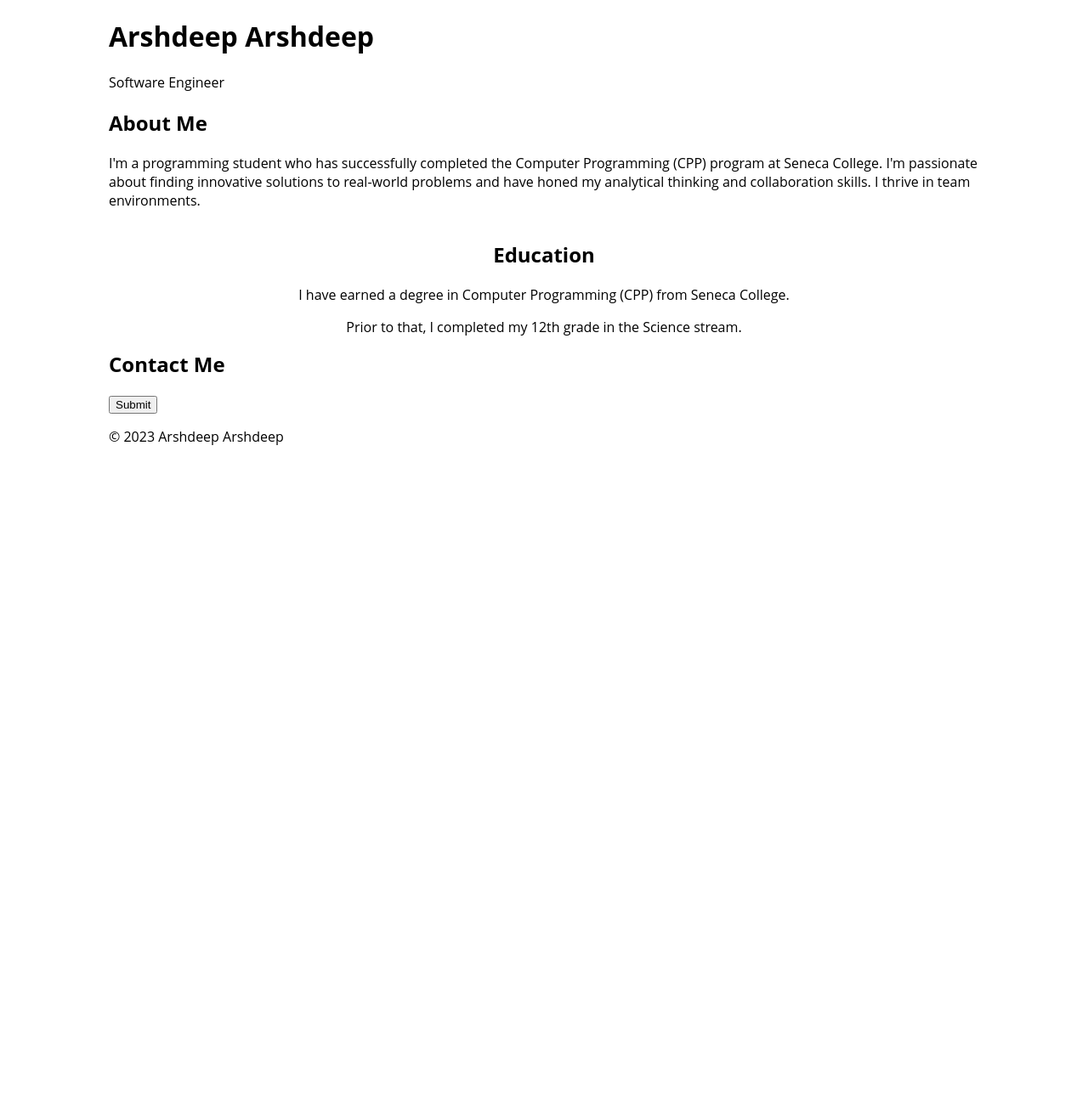
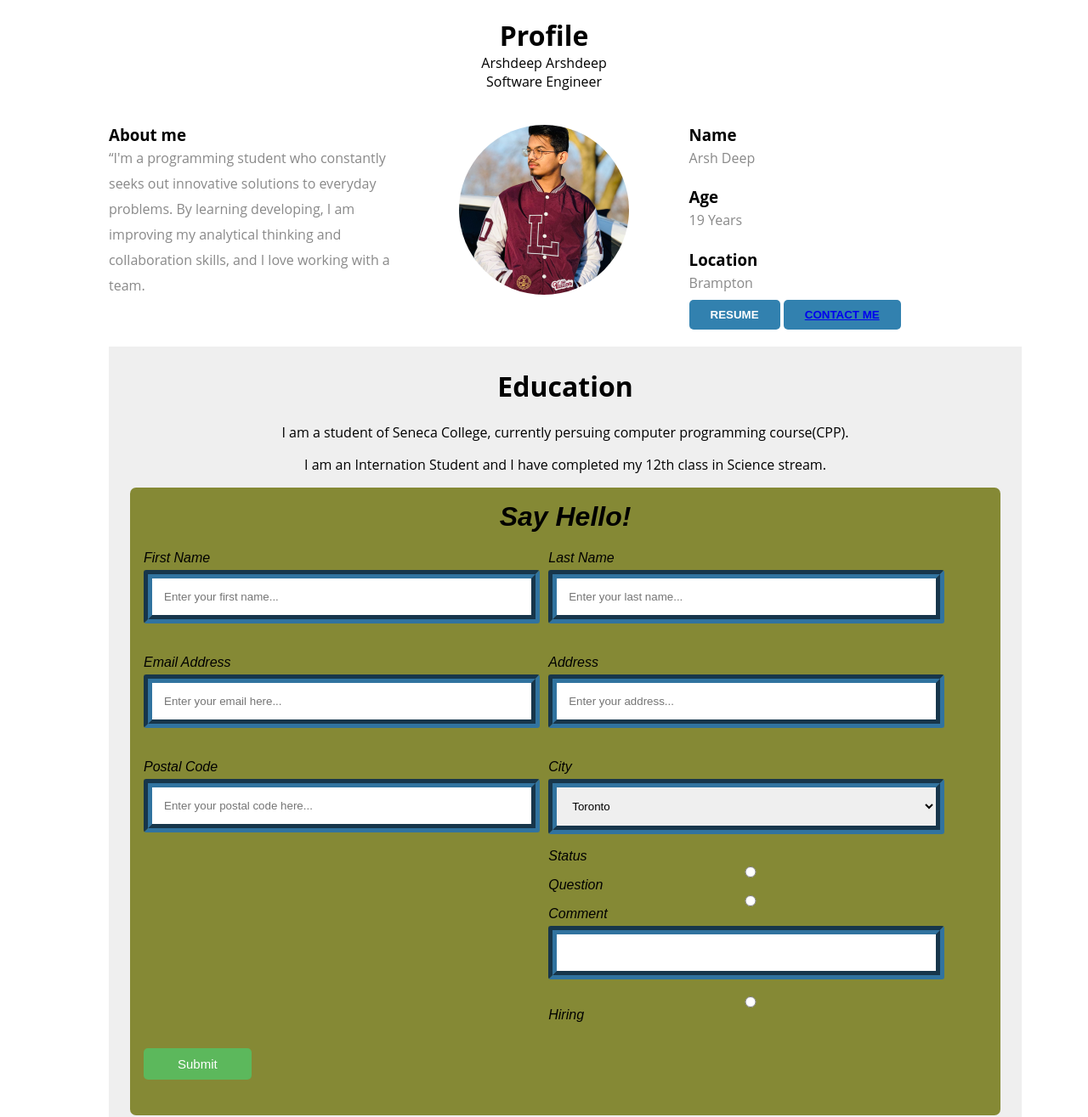
Before and after one commit to Arsh2110/web222.github.io, a plain HTML site: page index.html in a window 1280 px wide. Shown: the top 1315 px of the page at 85% size. Before the commit the page ends 800 px from the top, so only its background shows below. Drawn offline with Linux system fonts and the light colour scheme.

Commit message:
Update index.html

```diff
--- a/index.html
+++ b/index.html
@@ -1,39 +1,130 @@
-<!DOCTYPE html>
-<html lang="en">
-<head>
+<html>
 		<meta charset="UTF-8">
         <meta http-equiv="X-UA-Compatible" content="IE=edge">
         <meta name="viewport" content="width=device-width, initial-scale=1.0">
         <link rel="stylesheet" href="style.css">
-    <title>Arshdeep Arshdeep - Software Engineer Portfolio</title>
-</head>
+        <script src="./script.js"></script>
+		<title>Arshdeep Arshdeep - Final Assignment</title>
+	<head></head>
 	<body>
-    <header>
-        <h1>Arshdeep Arshdeep</h1>
-        <p>Software Engineer</p>
-    </header>
 
-    <section class="about">
-        <h2>About Me</h2>
-        <p>I'm a programming student who has successfully completed the Computer Programming (CPP) program at Seneca College. I'm passionate about finding innovative solutions to real-world problems and have honed my analytical thinking and collaboration skills. I thrive in team environments.</p>
-    </section>
+		<div class="profile">
+			<div class="profile_heading">
+				<h1>Profile</h1>
+				<p id="name">Arshdeep Arshdeep</p>
+				<p id="position">Software Engineer</p>
+			</div>
 
-    <section class="education">
-        <h2>Education</h2>
-        <p>I have earned a degree in Computer Programming (CPP) from Seneca College.</p>
-        <p>Prior to that, I completed my 12th grade in the Science stream.</p>
-    </section>
 
-    <section class="contact">
-        <h2>Contact Me</h2>
+			<div class="profile_data">
+				<div class="about_me">
+					<h3>About me</h3>
+					<p>“I'm a programming student who constantly seeks out innovative solutions to everyday problems. By learning developing, I am improving my analytical thinking and collaboration skills, and I love working with a team. </p>
+				</div>
+
+				<div class="profile_pic">
+					<img src="pic.jpg" width = "350" height="300"/>
+
+				</div>
+
+				<div class="profile-details">
+					<h3>Name</h3>
+					<p>Arsh Deep</p>
+					<h3>Age</h3>
+					<p>19 Years</p>
+					<h3>Location</h3>
+					<p>Brampton</p>
+					<button class="resume_button"><a target="_blank" href="resume.pdf">Resume</a></button>
+
+		<button class="button2">
+            <a href="#container"> Contact Me</a>
+        </button>
+				</div>
+			</div>
+		</div>
+
+		<div class="education education_1">
+			<h1>Education</h1>
+			<p>I am a student of Seneca College, currently persuing computer programming course(CPP).</p>
+			<p>I am an Internation Student and I have completed my 12th class in Science stream.</p>
+
+
+
+
+		<div id="container">
+			<h1>Say Hello!</h1>
 			  <form action="https://httpbin.org/post" method="post">
-            <!-- Contact form fields here -->
-            <button type="submit">Submit</button>
+
+			<div class="contact_form">
+				<div class="first">
+					<label for="firstname">First Name</label>
+					<input type="text" id="firstname" name="firstname" placeholder="Enter your first name..."required>
+				</div>
+
+				<div class="second">
+					<label for="lastname">Last Name</label>
+					<input type="text" id="lastname" name="lastname" placeholder="Enter your last name..."required>
+				  </div>
+
+				<div class="first">
+					<label for="email">Email Address</label>
+					<input type="text" id="email" name="email" placeholder="Enter your email here..."required>
+					</div>
+
+				<div class="second">
+					<label for="address">Address</label>
+					<input type="text" id="address" name="address" placeholder="Enter your address..."required>
+				 </div>
+
+				<div class="first">
+					<label for="postalcode">Postal Code</label>
+					<input type="text" id="postalcode" name="postalcode" pattern="^[A-Za-z]\d[A-Za-z] ?\d[A-Za-z]\d$" placeholder="Enter your postal code here..."required>
+				 </div>
+
+				 <div class="first">
+
+				 <label for="city">City</label>
+
+      <select id="city" name="city"required>
+        <option value="toronto">Toronto</option>
+        <option value="brampton">Brampton</option>
+        <option value="oakville">Oakville</option>
+        <option value="hamilton">Hamilton</option>
+        <option value="ottawa">Ottawa</option>
+        <option value="vaughan">Vaughan</option>
+       </select>
+
+
+	   <label for="status">Status</label><br>
+	   <input type="radio" id="one" name="selection"required onclick=" check()">
+	   <label for="one"> Question</label>
+	   <div class="radio_demo"> </div>
+
+	   <input type="radio" id="two" name="selection"required onclick=" check()">
+	   <label for="two"> Comment</label>
+	   <div class="radio_demo"></div>
+
+	   <form action="a" method="GET">
+        <input type="text">
     </form>
-    </section>
 
-    <footer>
-        <p>&copy; 2023 Arshdeep Arshdeep</p>
-    </footer>
+	   <input type="radio" id="three" name="selection"required onclick=" check()">
+	   <label for="three"> Hiring</label>
+	   <div class="radio_demo">
+		 <div id="reveal">
+
+
+		</div>
+	</div>
+
+    </form>
+</div>	<div class="button">
+	<button> Submit</button>
+				</div>
+
+		</div>
+
+
 	</body>
+
 </html>
```
Lines whose indentation alone changed are shown as unchanged.
